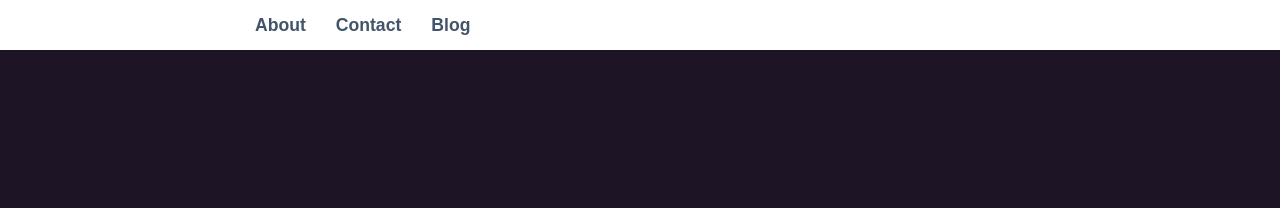
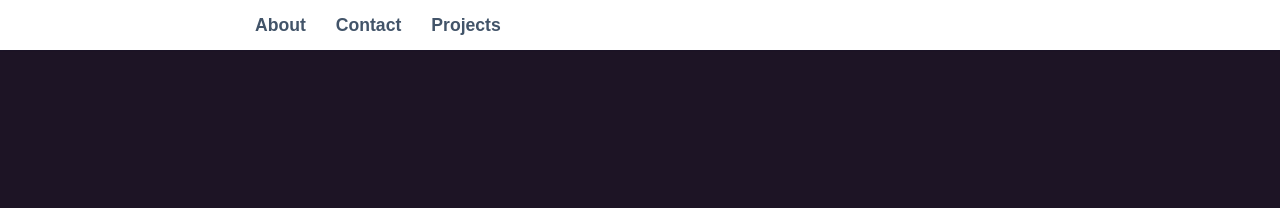
Before and after one commit to arunabhdas/arunabhdas.github.io, a Jekyll site: the page built from index.html, in a window 1280 px wide. Shown: the top 208 px of the page. Built offline with Jekyll 4.4.1, drawn with Linux system fonts in a browser that asks for light colours; some web fonts are replaced.

Commit message:
Updated header.html

```diff
--- a/_includes/header.html
+++ b/_includes/header.html
@@ -5,7 +5,7 @@
 				{% for page in site.pages %} {% if page.title %}
 				<li><a href="{{ page.url | prepend: site.baseurl }}">{{ page.title }}</a></li>
 				{% endif %} {% endfor %}
-				<li><a href="{{ "/blog" | prepend: site.baseurl }}">Blog</a></li>
+				<li><a href="{{ "/blog" | prepend: site.baseurl }}">Projects</a></li>
 			</ul>
 			</li>
 			</ul>
```
